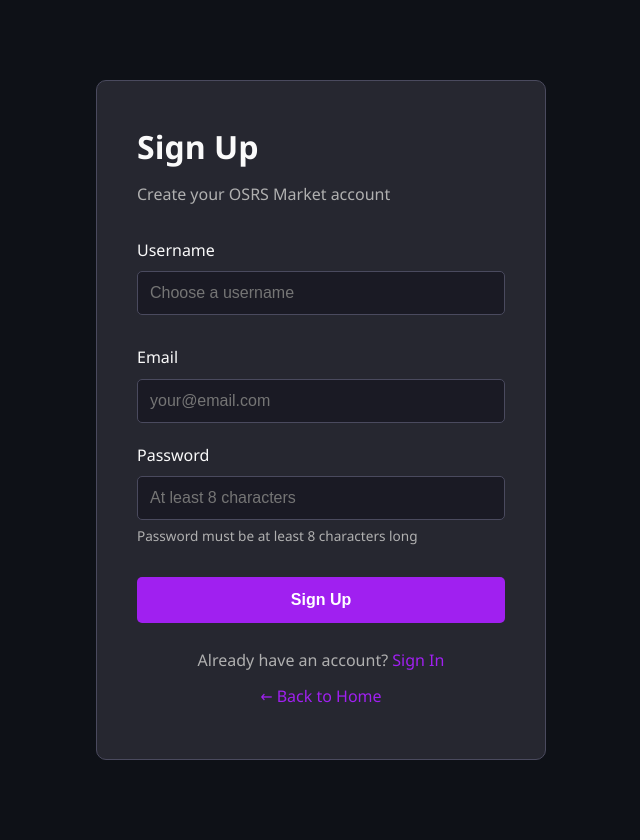
After one commit to dylan-m-mitchell/osrsMarket, a Flask app: page /register in a window 1280 px wide. The commit adds this page. Shown: the whole page, without its empty margins (319-959 px from the left). Run offline with Flask 3, Linux system fonts and the light colour scheme.

Commit message:
Implement secure account creation with password hashing and account menu UI
Co-authored-by: dylan-m-mitchell <188819699+dylan-m-mitchell@users.noreply.github.com>

```diff
--- a/app.py
+++ b/app.py
@@ -1,9 +1,107 @@
 import requests
 from datetime import datetime
-from flask import Flask, render_template, jsonify, request
+from flask import Flask, render_template, jsonify, request, redirect, url_for, flash, session
 import os
+from flask_login import LoginManager, login_user, logout_user, login_required, current_user
+from models import db, User
 
 app = Flask(__name__)
+app.config['SECRET_KEY'] = os.environ.get('SECRET_KEY', 'dev-secret-key-change-in-production')
+app.config['SQLALCHEMY_DATABASE_URI'] = 'sqlite:///osrs_market.db'
+app.config['SQLALCHEMY_TRACK_MODIFICATIONS'] = False
+
+# Initialize database
+db.init_app(app)
+
+# Initialize Flask-Login
+login_manager = LoginManager()
+login_manager.init_app(app)
+login_manager.login_view = 'login'
+
+@login_manager.user_loader
+def load_user(user_id):
+    """Load user by ID for Flask-Login"""
+    return User.query.get(int(user_id))
+
+@app.route('/register', methods=['GET', 'POST'])
+def register():
+    """User registration"""
+    if current_user.is_authenticated:
+        return redirect(url_for('index'))
+
+    if request.method == 'POST':
+        data = request.get_json()
+        username = data.get('username', '').strip()
+        email = data.get('email', '').strip()
+        password = data.get('password', '')
+
+        # Validate input
+        if not username or not email or not password:
+            return jsonify({'error': 'All fields are required'}), 400
+
+        if len(username) < 3 or len(username) > 80:
+            return jsonify({'error': 'Username must be between 3 and 80 characters'}), 400
+
+        if len(password) < 8:
+            return jsonify({'error': 'Password must be at least 8 characters'}), 400
+
+        # Check if user already exists
+        if User.query.filter_by(username=username).first():
+            return jsonify({'error': 'Username already exists'}), 400
+
+        if User.query.filter_by(email=email).first():
+            return jsonify({'error': 'Email already registered'}), 400
+
+        # Create new user
+        user = User(username=username, email=email)
+        user.set_password(password)
+        db.session.add(user)
+        db.session.commit()
+
+        # Log the user in
+        login_user(user)
+
+        return jsonify({'success': True, 'message': 'Registration successful'})
+
+    return render_template('register.html')
+
+@app.route('/login', methods=['GET', 'POST'])
+def login():
+    """User login"""
+    if current_user.is_authenticated:
+        return redirect(url_for('index'))
+
+    if request.method == 'POST':
+        data = request.get_json()
+        username = data.get('username', '').strip()
+        password = data.get('password', '')
+
+        if not username or not password:
+            return jsonify({'error': 'Username and password are required'}), 400
+
+        user = User.query.filter_by(username=username).first()
+
+        if user is None or not user.check_password(password):
+            return jsonify({'error': 'Invalid username or password'}), 401
+
+        login_user(user)
+        return jsonify({'success': True, 'message': 'Login successful'})
+
+    return render_template('login.html')
+
+@app.route('/logout')
+@login_required
+def logout():
+    """User logout"""
+    logout_user()
+    return redirect(url_for('index'))
+
+@app.route('/account')
+@login_required
+def account():
+    """User account page"""
+    return render_template('account.html')
+
 
 headers = {
     'User-Agent': 'osrsMarket app',
@@ -284,5 +382,8 @@ def get_good_trades():
 
 if __name__ == '__main__':
     import os
+    # Create database tables if they don't exist
+    with app.app_context():
+        db.create_all()
     debug_mode = os.environ.get('FLASK_DEBUG', 'False').lower() == 'true'
     app.run(debug=debug_mode, host='0.0.0.0', port=8080)
--- a/requirements.txt
+++ b/requirements.txt
@@ -2,3 +2,6 @@ Flask
 requests
 pandas
 Werkzeug
+Flask-SQLAlchemy
+Flask-Login
+bcrypt
--- /dev/null
+++ b/static/css/auth.css
@@ -0,0 +1,271 @@
+/* Authentication and Account Styles */
+
+/* Account menu in top-right corner */
+.account-menu {
+    position: fixed;
+    top: 20px;
+    right: 20px;
+    z-index: 1000;
+}
+
+.auth-links {
+    display: flex;
+    gap: 10px;
+    align-items: center;
+}
+
+.auth-link {
+    color: #fafafa;
+    text-decoration: none;
+    padding: 8px 16px;
+    border-radius: 5px;
+    transition: all 0.3s;
+    font-size: 0.9rem;
+}
+
+.auth-link:hover {
+    background-color: rgba(255, 255, 255, 0.1);
+}
+
+.register-btn {
+    background-color: #a020f0;
+    color: white;
+}
+
+.register-btn:hover {
+    background-color: #8a1ad0;
+}
+
+/* Account icon and dropdown */
+.account-icon {
+    position: relative;
+    cursor: pointer;
+}
+
+.user-avatar {
+    display: flex;
+    align-items: center;
+    justify-content: center;
+    width: 40px;
+    height: 40px;
+    border-radius: 50%;
+    background-color: #a020f0;
+    color: white;
+    font-weight: 600;
+    font-size: 1.1rem;
+    transition: background-color 0.3s;
+}
+
+.user-avatar:hover {
+    background-color: #8a1ad0;
+}
+
+.dropdown-menu {
+    display: none;
+    position: absolute;
+    top: 50px;
+    right: 0;
+    background-color: #262730;
+    border: 1px solid #4a4a5e;
+    border-radius: 8px;
+    min-width: 200px;
+    box-shadow: 0 4px 12px rgba(0, 0, 0, 0.3);
+    overflow: hidden;
+}
+
+.dropdown-menu.show {
+    display: block;
+}
+
+.dropdown-header {
+    padding: 15px;
+    background-color: #1a1a24;
+}
+
+.dropdown-header strong {
+    display: block;
+    color: #fafafa;
+    font-size: 1rem;
+    margin-bottom: 4px;
+}
+
+.user-email {
+    display: block;
+    color: #b0b0b0;
+    font-size: 0.85rem;
+}
+
+.dropdown-menu hr {
+    margin: 0;
+    border: none;
+    border-top: 1px solid #4a4a5e;
+}
+
+.dropdown-menu a {
+    display: block;
+    padding: 12px 15px;
+    color: #fafafa;
+    text-decoration: none;
+    transition: background-color 0.3s;
+}
+
+.dropdown-menu a:hover {
+    background-color: #3a3a4e;
+}
+
+/* Auth forms */
+.auth-container {
+    display: flex;
+    align-items: center;
+    justify-content: center;
+    min-height: 100vh;
+    padding: 20px;
+}
+
+.auth-box {
+    background-color: #262730;
+    border: 1px solid #4a4a5e;
+    border-radius: 10px;
+    padding: 40px;
+    max-width: 450px;
+    width: 100%;
+}
+
+.auth-box h1 {
+    margin-bottom: 10px;
+    font-size: 2rem;
+}
+
+.auth-subtitle {
+    color: #b0b0b0;
+    margin-bottom: 30px;
+}
+
+.form-group {
+    margin-bottom: 20px;
+}
+
+.form-group label {
+    display: block;
+    margin-bottom: 8px;
+    color: #fafafa;
+    font-weight: 500;
+}
+
+.form-group input {
+    width: 100%;
+    padding: 12px;
+    background-color: #1a1a24;
+    border: 1px solid #4a4a5e;
+    border-radius: 5px;
+    color: #fafafa;
+    font-size: 1rem;
+}
+
+.form-group input:focus {
+    outline: none;
+    border-color: #a020f0;
+    box-shadow: 0 0 0 2px rgba(160, 32, 240, 0.2);
+}
+
+.form-hint {
+    display: block;
+    margin-top: 5px;
+    color: #b0b0b0;
+    font-size: 0.85rem;
+}
+
+.auth-button {
+    width: 100%;
+    padding: 14px;
+    background-color: #a020f0;
+    color: white;
+    border: none;
+    border-radius: 5px;
+    font-size: 1rem;
+    font-weight: 600;
+    cursor: pointer;
+    transition: background-color 0.3s;
+    margin-top: 10px;
+}
+
+.auth-button:hover {
+    background-color: #8a1ad0;
+}
+
+.auth-button:active {
+    background-color: #7015b0;
+}
+
+.auth-footer {
+    margin-top: 25px;
+    text-align: center;
+    color: #b0b0b0;
+}
+
+.auth-footer p {
+    margin: 10px 0;
+}
+
+.auth-footer a {
+    color: #a020f0;
+    text-decoration: none;
+    transition: color 0.3s;
+}
+
+.auth-footer a:hover {
+    color: #8a1ad0;
+    text-decoration: underline;
+}
+
+/* Account info box */
+.account-info-box {
+    background-color: #262730;
+    border: 1px solid #4a4a5e;
+    border-radius: 8px;
+    padding: 30px;
+    margin-top: 20px;
+}
+
+.account-info-box h2 {
+    color: #fafafa;
+    margin-bottom: 20px;
+    font-size: 1.5rem;
+}
+
+.info-row {
+    padding: 12px 0;
+    border-bottom: 1px solid #4a4a5e;
+    color: #fafafa;
+}
+
+.info-row:last-child {
+    border-bottom: none;
+}
+
+.info-row strong {
+    color: #a020f0;
+    display: inline-block;
+    min-width: 150px;
+}
+
+/* Responsive design */
+@media (max-width: 768px) {
+    .account-menu {
+        top: 10px;
+        right: 10px;
+    }
+
+    .auth-box {
+        padding: 30px 20px;
+    }
+
+    .auth-box h1 {
+        font-size: 1.5rem;
+    }
+
+    .info-row strong {
+        display: block;
+        margin-bottom: 5px;
+    }
+}
--- /dev/null
+++ b/templates/register.html
@@ -0,0 +1,86 @@
+<!DOCTYPE html>
+<html lang="en">
+<head>
+    <meta charset="UTF-8">
+    <meta name="viewport" content="width=device-width, initial-scale=1.0">
+    <title>Sign Up - OSRS Grand Exchange</title>
+    <link rel="stylesheet" href="{{ url_for('static', filename='css/style.css') }}">
+    <link rel="stylesheet" href="{{ url_for('static', filename='css/auth.css') }}">
+</head>
+<body>
+    <div class="auth-container">
+        <div class="auth-box">
+            <h1>Sign Up</h1>
+            <p class="auth-subtitle">Create your OSRS Market account</p>
+
+            <form id="registerForm">
+                <div class="form-group">
+                    <label for="username">Username</label>
+                    <input type="text" id="username" name="username" required autocomplete="username"
+                           minlength="3" maxlength="80" placeholder="Choose a username">
+                </div>
+
+                <div class="form-group">
+                    <label for="email">Email</label>
+                    <input type="email" id="email" name="email" required autocomplete="email"
+                           placeholder="your@email.com">
+                </div>
+
+                <div class="form-group">
+                    <label for="password">Password</label>
+                    <input type="password" id="password" name="password" required autocomplete="new-password"
+                           minlength="8" placeholder="At least 8 characters">
+                    <small class="form-hint">Password must be at least 8 characters long</small>
+                </div>
+
+                <div id="errorMessage" class="error-message"></div>
+
+                <button type="submit" class="auth-button">Sign Up</button>
+            </form>
+
+            <div class="auth-footer">
+                <p>Already have an account? <a href="{{ url_for('login') }}">Sign In</a></p>
+                <p><a href="{{ url_for('index') }}">← Back to Home</a></p>
+            </div>
+        </div>
+    </div>
+
+    <script>
+        const registerForm = document.getElementById('registerForm');
+        const errorMessage = document.getElementById('errorMessage');
+
+        registerForm.addEventListener('submit', async (e) => {
+            e.preventDefault();
+
+            const username = document.getElementById('username').value;
+            const email = document.getElementById('email').value;
+            const password = document.getElementById('password').value;
+
+            errorMessage.textContent = '';
+            errorMessage.classList.remove('show');
+
+            try {
+                const response = await fetch('/register', {
+                    method: 'POST',
+                    headers: {
+                        'Content-Type': 'application/json',
+                    },
+                    body: JSON.stringify({ username, email, password })
+                });
+
+                const data = await response.json();
+
+                if (response.ok) {
+                    window.location.href = '/';
+                } else {
+                    errorMessage.textContent = data.error || 'Registration failed';
+                    errorMessage.classList.add('show');
+                }
+            } catch (error) {
+                errorMessage.textContent = 'An error occurred. Please try again.';
+                errorMessage.classList.add('show');
+            }
+        });
+    </script>
+</body>
+</html>
```
Also changed, not shown: models.py (added, +28 -0 lines), templates/account.html (added, +67 -0 lines), templates/index.html (+41 -0 lines), templates/login.html (added, +76 -0 lines), templates/trades.html (+42 -0 lines), 1 other file.
